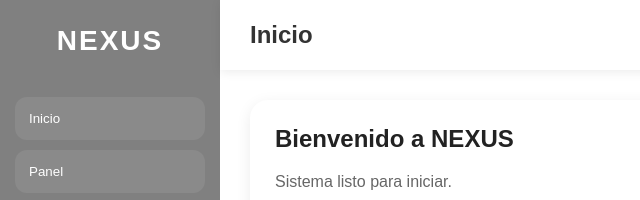
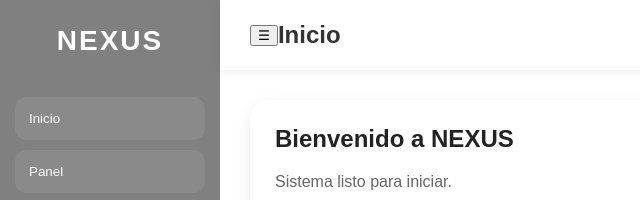
Before and after one commit to dylanandresruizbrinez-bot/Mi-Programa, a plain HTML site: page index.html in a window 1280 px wide. Shown: the top 200 px of the page, 0-640 px from the left. Drawn offline with Linux system fonts and the light colour scheme.

Commit message:
Update index.html

```diff
--- a/index.html
+++ b/index.html
@@ -23,7 +23,9 @@
     </div>
 
     <div class="topbar">
+        <button class="toggle-sidebar">☰</button>
         <span class="page-title">Inicio</span>
+
     </div>
 
     <div class="main-content">
```
